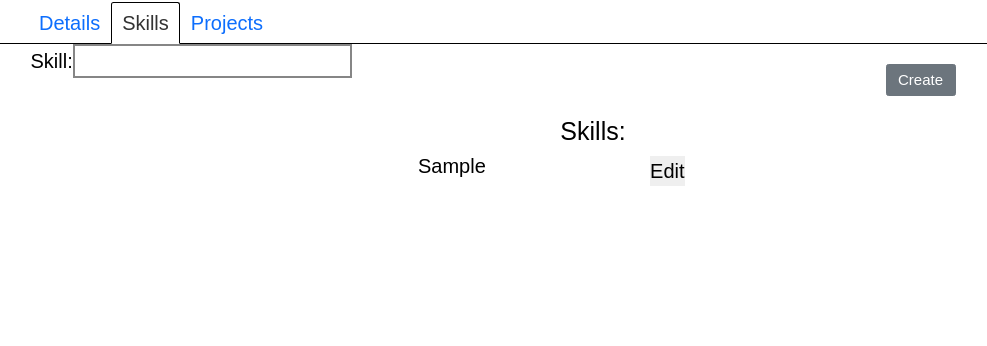
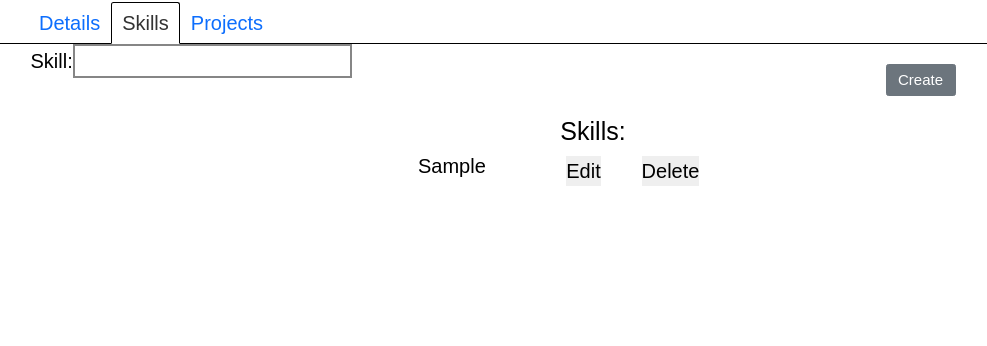
Before and after one commit to aboczek/Portfolio-Website, a Django app: page /front/ in a window 1280 px wide, after a click on "Skills". Shown: the part 143-489 px from the top of the page, without its empty margins (47-1034 px from the left). Run offline with Django 3.2, Linux system fonts and the light colour scheme; tables that the repository leaves empty hold one stand-in row (values such as "Sample post"); some libraries are stand-ins or nearby versions.

Commit message:
Add delete option in front panel

```diff
--- a/adam_portfolio/urls.py
+++ b/adam_portfolio/urls.py
@@ -14,7 +14,7 @@ Including another URLconf
     2. Add a URL to urlpatterns:  path('blog/', include('blog.urls'))
 """
 from django.contrib import admin
-from django.urls import path, include
+from django.urls import path
 from django.conf.urls.static import static
 from django.conf import settings
 from portfolio_project import views
@@ -29,4 +29,5 @@ urlpatterns = [
     path('login/', views.login_panel, name="login_panel"),
     path('front/', views.front_panel, name="front_panel"),
     path('edit/<skill_id>', views.edit_skill, name='edit'),
+    path('delete/<skill_id>', views.delete_skill, name='delete'),
 ] + static(settings.STATIC_URL, document_root=settings.STATIC_ROOT)
--- a/portfolio_project/urls.py
+++ b/portfolio_project/urls.py
@@ -8,4 +8,5 @@ urlpatterns = [
     path('login/', views.login_panel, name="login_panel"),
     path('front/', views.front_panel, name="front_panel"),
     path('edit/<skill_id>', views.edit_skill, name="edit"),
+    path('delete/<skill_id>', views.delete_skill, name='delete'),
 ]
--- a/portfolio_project/views.py
+++ b/portfolio_project/views.py
@@ -13,7 +13,7 @@ def home(request):
 
 def about_me(request):
     """
-    About me page
+    About me page.
     """
     details = Details.objects.all()
     skills = Skills.objects.all()
@@ -27,7 +27,7 @@ def about_me(request):
 
 def projects(request):
     """
-    Projects page
+    Projects page.
     """
     context = {"title": "My Projects"}
     return render(request, "pages/projects.html", context)
@@ -43,7 +43,7 @@ def login_panel(request):
 
 def front_panel(request):
     """
-    Front custom admin panel
+    Front custom admin panel.
     """
     if request.method == 'POST':
         skills_form = SkillsForm(request.POST)
@@ -80,3 +80,12 @@ def edit_skill(request, skill_id):
     }
 
     return render(request, "pages/edit-skill.html", context)
+
+
+def delete_skill(skill_id):
+    """
+    Deleting skills in front panel.
+    """
+    skill = get_object_or_404(Skills, id=skill_id)
+    skill.delete()
+    return redirect("front_panel")
--- a/templates/pages/front-panel.html
+++ b/templates/pages/front-panel.html
@@ -114,6 +114,11 @@
                                             <button>Edit</button>
                                         </a>
                                     </td>
+                                    <td>
+                                        <a href="/delete/{{ skill.id }}">
+                                            <button>Delete</button>
+                                        </a>
+                                    </td>
                                 </tr>
                                 {% endfor %}
                             </table>
```
